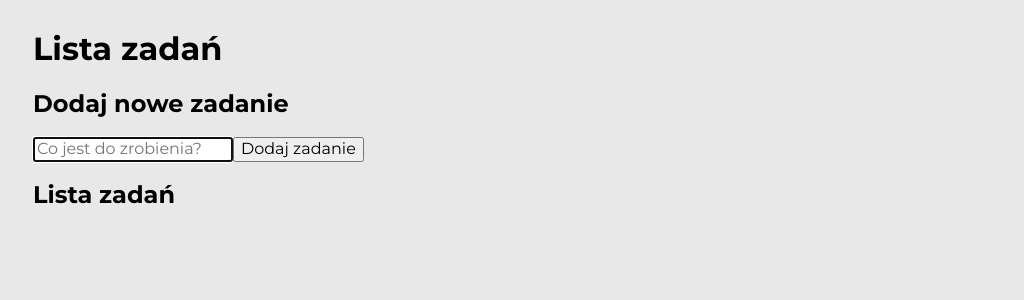
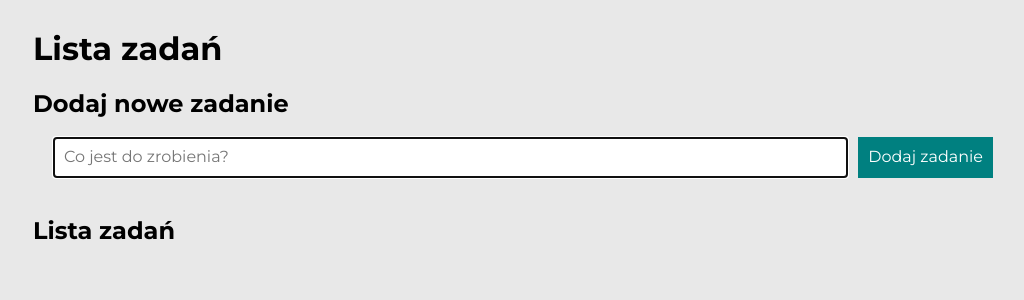
Before and after one commit to BartoszBorzecki/todos-list-react, a React (Create React App) app: page / in a window 1280 px wide. Shown: the top 300 px of the page, without its empty margins (117-1141 px from the left). Built offline with nearby package versions, Linux system fonts and the light colour scheme.

Commit message:
styles added to form

```diff
--- a/src/Form/index.js
+++ b/src/Form/index.js
@@ -1,3 +1,5 @@
+import "./style.css";
+
 const Form = () => (
     <form className="form">
           <input className="form__input" autoFocus required placeholder="Co jest do zrobienia?" />
--- /dev/null
+++ b/src/Form/style.css
@@ -0,0 +1,32 @@
+.form {
+    display: grid;
+    grid-template-columns: 1fr auto;
+    grid-gap: 10px;
+    padding: 20px;
+    padding-top: 0;
+}
+
+.form__input {
+    padding: 10px;
+    border: 1px solid hsl(0, 0%, 80%);
+}
+
+.form__button {
+    padding: 10px;
+    border: none;
+    background-color: teal;
+    color: white;
+    cursor: pointer;
+    transition: 1s;
+}
+
+.form__button:hover {
+    background-color: hsl(180, 100%, 32%);
+    transform: scale(1.05);
+}
+
+@media (max-width: 767px) {
+    .form {
+        grid-template-columns: 1fr;
+    }
+}
```
